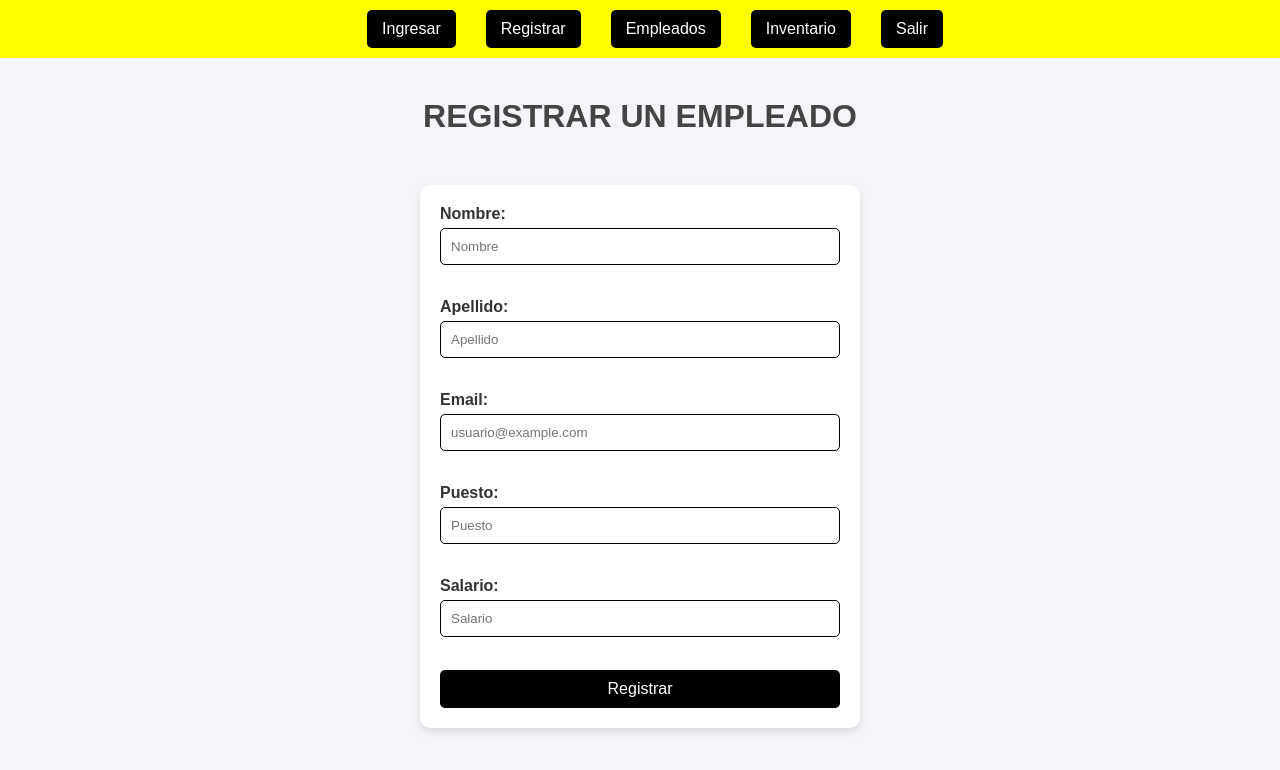
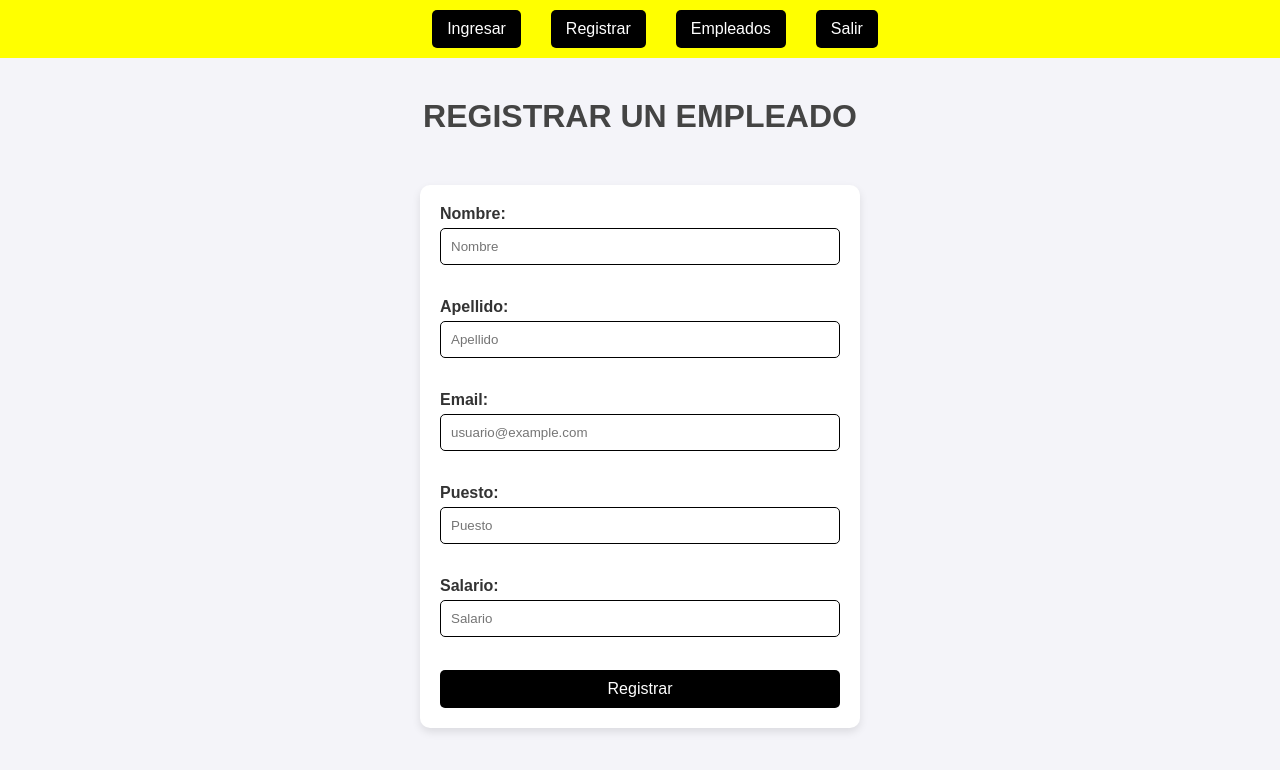
Before and after one commit to scBenavides/git_taller, a plain HTML site: page registrar.html in a window 1280 px wide. Drawn offline with Linux system fonts and the light colour scheme.

Commit message:
Version 1.0.0

```diff
--- a/registrar.html
+++ b/registrar.html
@@ -10,7 +10,6 @@
         <a href="index.html" class="boton">Ingresar</a>
         <a href="registrar.html" class="boton">Registrar</a>
         <a href="empleados.html" class="boton">Empleados</a>
-        <a href="inventario.html" class="boton">Inventario</a>
         <a href="salir.html" class="boton">Salir</a>
       </div>
 
```
Also changed, not shown: index.html (+0 -1 lines).
